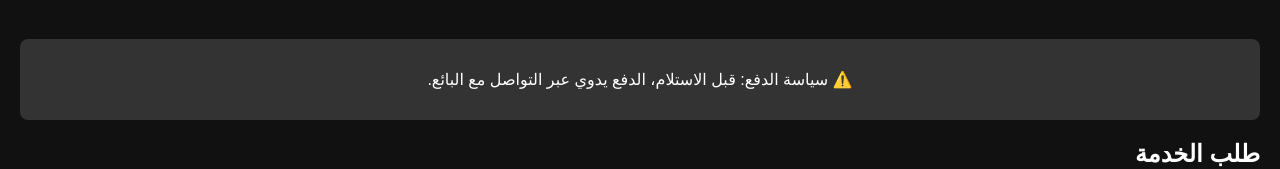
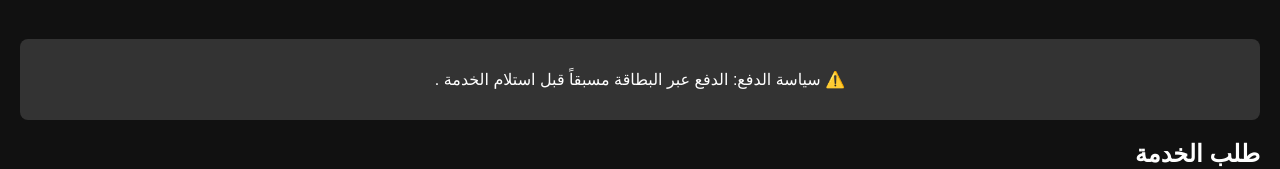
Before and after one commit to Graphos-Svcs/Graphos-Services, a plain HTML site: page payment.html in a window 1280 px wide. Shown: the part 171-340 px from the top of the page. Drawn offline with nearby package versions, Linux system fonts and the light colour scheme.

Commit message:
Update payment.html

```diff
--- a/payment.html
+++ b/payment.html
@@ -30,7 +30,8 @@ nav a:hover { text-decoration:underline; }
 
 <section data-aos="fade-up">
 <div class="payment-note">
-<p>⚠️ سياسة الدفع: قبل الاستلام، الدفع يدوي عبر التواصل مع البائع.</p>
+<p>⚠️ سياسة الدفع: الدفع عبر البطاقة مسبقاً قبل استلام الخدمة
+.</p>
 </div>
 
 <h2>طلب الخدمة</h2>
```
